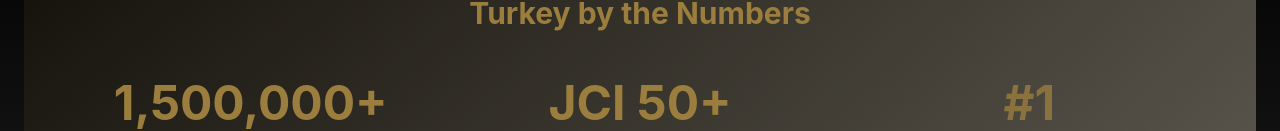
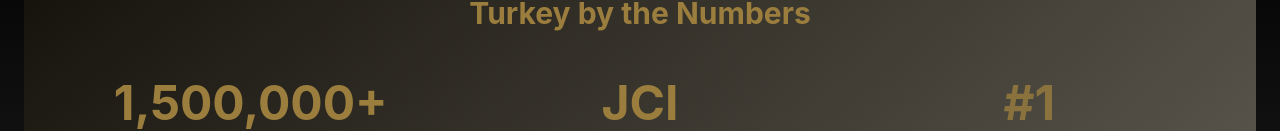
Before and after one commit to theunver/Revissaway, a Next.js app: page /about in a window 1280 px wide. Shown: the part 821-952 px from the top of the page. Built offline with nearby package versions, Linux system fonts and the light colour scheme.

Commit message:
style: remove counter from JCI statistic, keep static text
- Change JCI 50+ → JCI (static text)
- Remove animated counter from JCI section
- Keep only Medical Tourists counter (1,500,000+)
- Keep #1 pulse animation
- Cleaner and more professional JCI presentation

```diff
--- a/app/about/page.tsx
+++ b/app/about/page.tsx
@@ -43,7 +43,7 @@
               </div>
               <div>
                 <div className="text-5xl font-bold text-[#9B7E3E] mb-2">
-                  <AnimatedCounter target={50} suffix="+" duration={2000} prefix="JCI " />
+                  JCI
                 </div>
                 <p className="text-[#9B7E3E] font-semibold">
                   Accredited Hospitals
```
